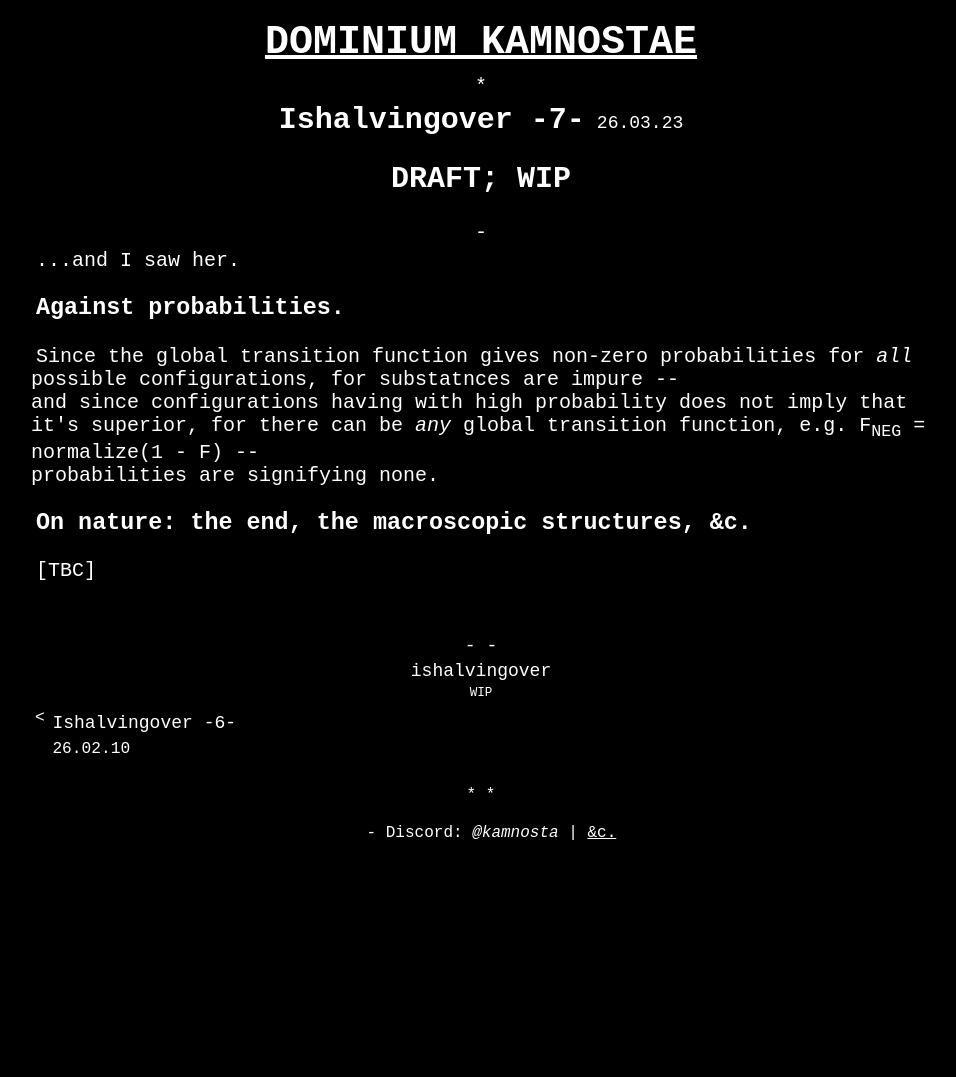
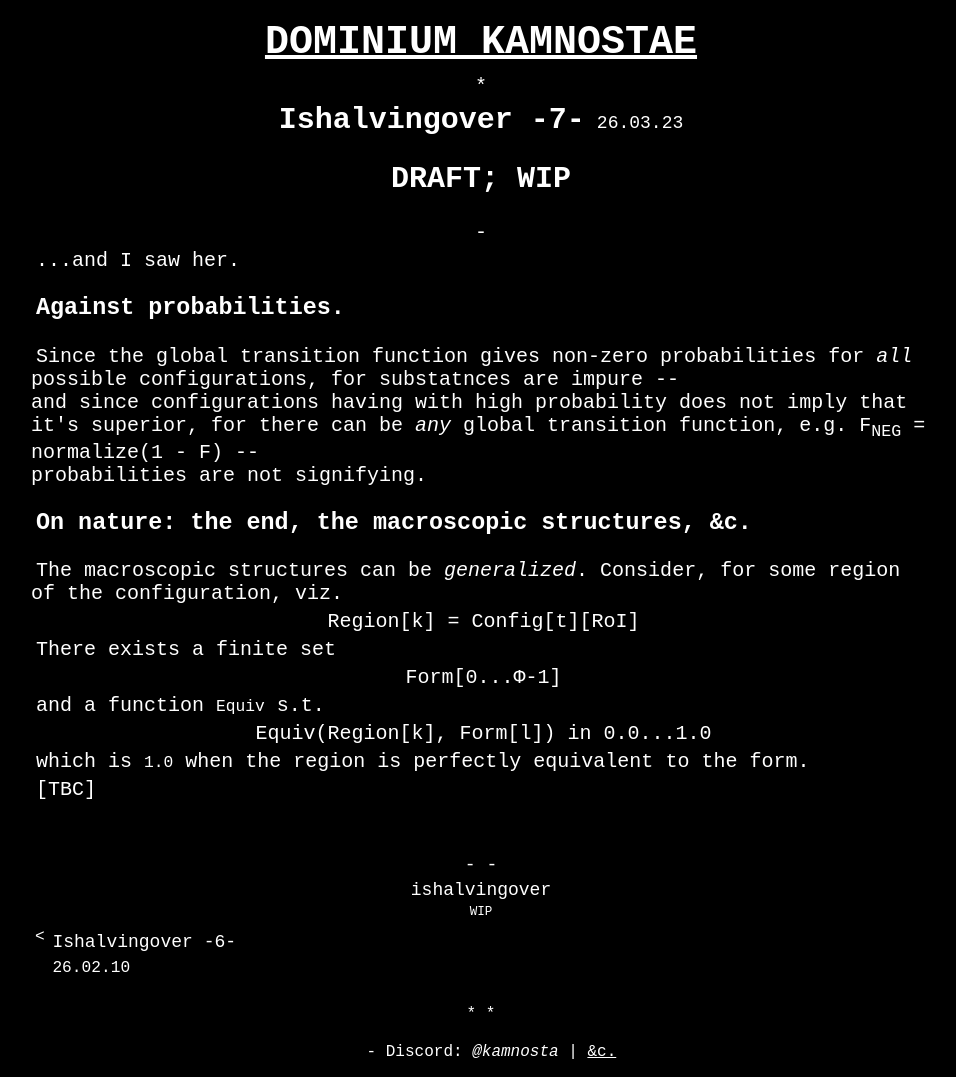
Before and after one commit to kamnosta/kamnosta.github.io, a Jekyll site: the page built from _ishalvingover/26-03-23-7.md, in a window 1280 px wide. Shown: the whole page, without its empty margins (159-1115 px from the left). Built offline with Jekyll 4.4.1, drawn with Linux system fonts in a browser that asks for light colours; before the commit the page ends 900 px from its top, so only the background shows below that.

Commit message:
iho7 update

```diff
--- a/_ishalvingover/26-03-23-7.md
+++ b/_ishalvingover/26-03-23-7.md
@@ -10,8 +10,22 @@ firstverse: "DRAFT; WIP"
 
 Since the global transition function gives non-zero probabilities for *all* possible configurations, for substatnces are impure -- \
 and since configurations having with high probability does not imply that it's superior, for there can be *any* global transition function, e.g. F<sub>NEG</sub> = normalize(1 - F) -- \
-probabilities are signifying none.
+probabilities are not signifying.
 
 ### On nature: the end, the macroscopic structures, &c.
 
+The macroscopic structures can be *generalized*. Consider, for some region of the configuration, viz.
+
+<p class="text-align-center">Region[k] = Config[t][RoI]</p>
+
+There exists a finite set
+
+<p class="text-align-center">Form[0...Φ-1]</p>
+
+and a function `Equiv` s.t.
+
+<p class="text-align-center">Equiv(Region[k], Form[l]) in 0.0...1.0</p>
+
+which is `1.0` when the region is perfectly equivalent to the form.
+
 [TBC]
```
